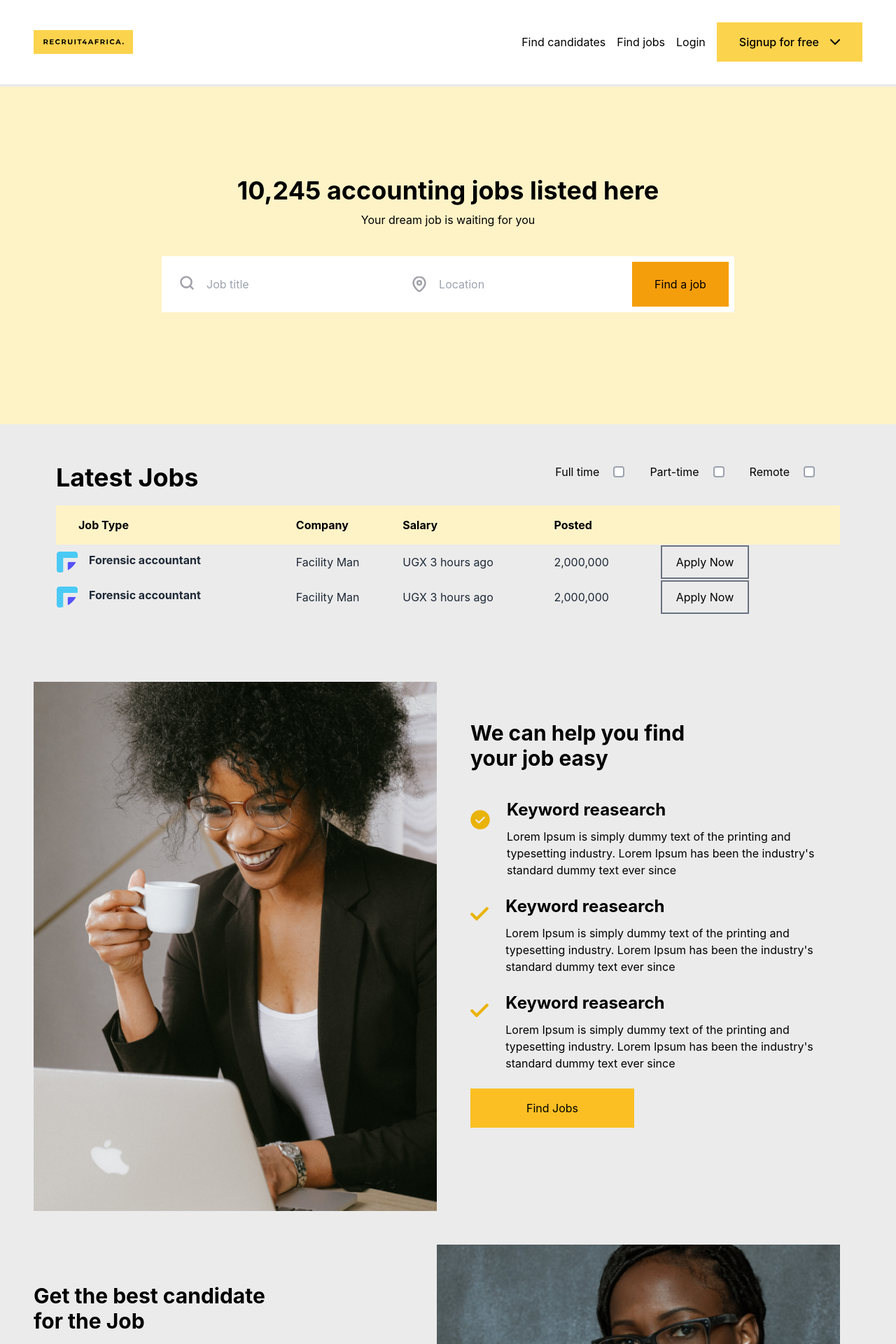
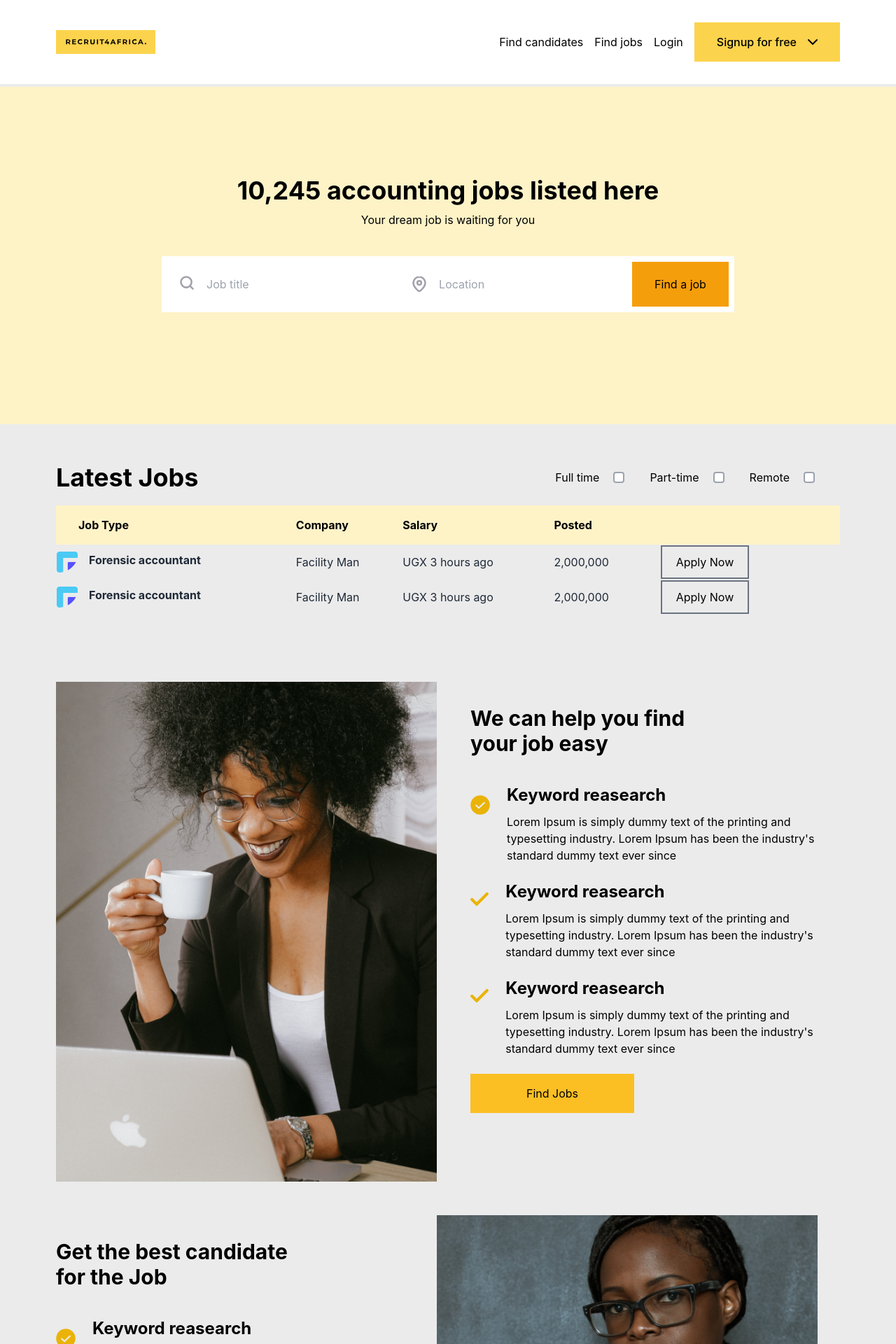
Before and after one commit to luigimorel/recruit-africa, a React (Create React App) app: page / in a window 1280 px wide. Shown: the top 1920 px of the page at 70% size. Built offline with nearby package versions, Linux system fonts and the light colour scheme; what @tailwindcss/typography would draw is missing.

Commit message:
Make changes

```diff
--- a/src/App.css
+++ b/src/App.css
@@ -11,3 +11,7 @@
 table tbody tr {
   padding-bottom: 0 2rem;
 }
+
+.control:nth-child(even) {
+  margin-right: 0;
+}
--- a/src/pages/LandingPage.jsx
+++ b/src/pages/LandingPage.jsx
@@ -58,7 +58,7 @@ const LandingPage = () => {
 
   return (
     <>
-      <div className="sm:px-12  bg-white">
+      <div className="sm:px-20  bg-white">
         <Navbar />
       </div>
 
@@ -67,10 +67,9 @@ const LandingPage = () => {
       </div>
       <div className="sm:mx-20 mb-24  sm:block">
         <div className="flex flex-col">
-          <div className="flex flex-row justify-between">
-            <h3 className="font-bold text-4xl mb-5">Latest Jobs</h3>
-            <form action="">
-              <div className="flex  flex-row">
+          <div className="flex flex-row justify-between items-center mb-5">
+            <h3 className="font-bold text-4xl ">Latest Jobs</h3>
+            <form action="" className="flex  flex-row">
               <span className="flex flex-row items-center sm:mr-9">
                 <p className="mr-5">Full time</p>
                 <input
@@ -92,7 +91,6 @@ const LandingPage = () => {
                   className="bg-white  rounded border-2 border-gray-400"
                 />
               </span>
-              </div>
             </form>
           </div>
         </div>
@@ -134,12 +132,12 @@ const LandingPage = () => {
           </tbody>
         </table>
       </div>
-      <div className="sm:mx-12">
+      <div className="sm:mx-20">
         <ImageSection descText="Find Jobs" />
       </div>
 
       <CTA ctaText="Create my resume" />
-      <div className="sm:mx-12">
+      <div className="sm:mx-20">
         <Testimonials testmonialHeading="You are in good hands, we are trusted by more than a thousand companies" />
       </div>
       <Footer />
--- a/src/pages/accounts/candidates/components/Sidebar.jsx
+++ b/src/pages/accounts/candidates/components/Sidebar.jsx
@@ -8,7 +8,7 @@ const Sidebar = () => {
   return (
     <>
       <div className=" bg-gray-800 fixed">
-        <div className="  bg-candidates-gb h-screen w-80  ">
+        <div className="  bg-candidates-gb h-screen w-72  ">
           <div className="ml-10  mt-10">
             <Link to="/">
               <Logo className="mb-72" />
--- a/src/pages/accounts/candidates/signUp.candidates.jsx
+++ b/src/pages/accounts/candidates/signUp.candidates.jsx
@@ -162,9 +162,11 @@ const SignUpCandidates = () => {
             </p>
           </div>
           <div className="sm:mr-40">
-            <button className="py-4  bg-yellow-500 w-full font-bold uppercase">
-              Get Started
-            </button>
+            <Link to="/profile-candidate">
+              <button className="py-4  bg-yellow-500 w-full font-bold uppercase">
+                Get Started
+              </button>
+            </Link>
           </div>
         </form>
       </div>
```
Lines whose indentation alone changed are shown as unchanged.
